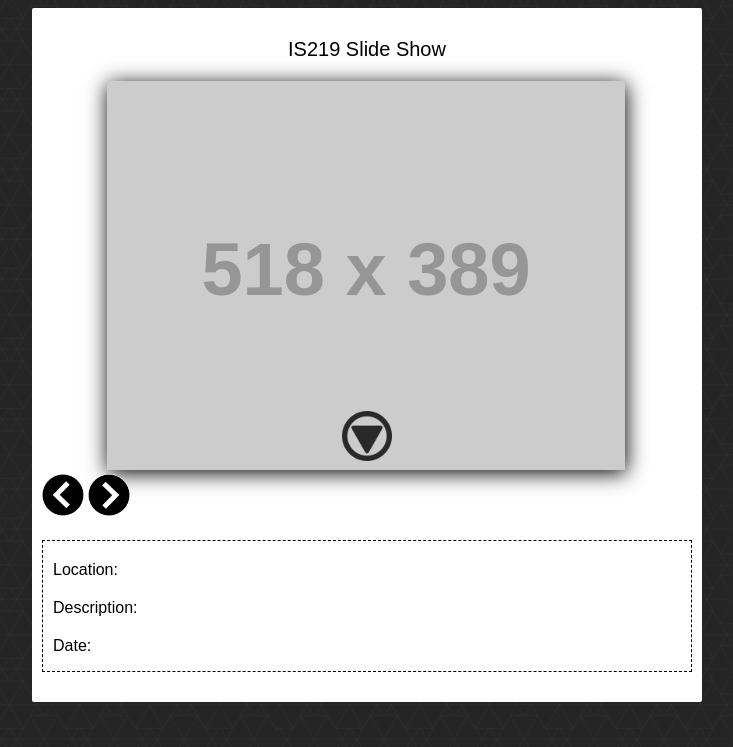
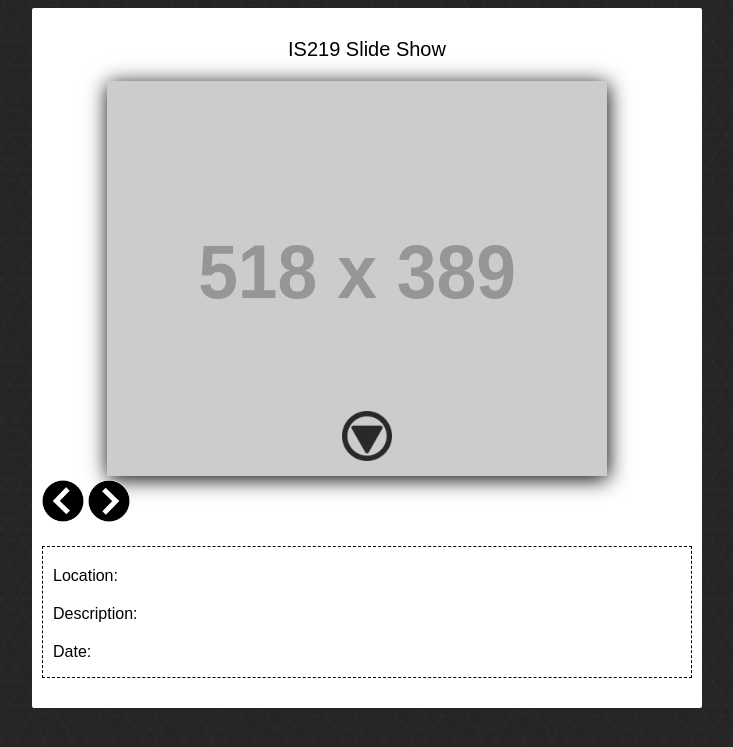
Before and after one commit to skgandhi44/JSON-Gallery, a PHP site: page /index.html in a window 1280 px wide. Shown: the top 747 px of the page, without its empty margins (273-1006 px from the left). Run offline with PHP 8.4, Linux system fonts and the light colour scheme; grey boxes labelled with a size stand in for pictures from a placeholder-image service; some libraries are stand-ins or nearby versions.

Commit message:
Added height and width on ID photo

```diff
--- a/css/style.css
+++ b/css/style.css
@@ -40,6 +40,10 @@ body {
 	box-shadow: 1px 3px 20px 0px;
 }
 
+#photo{
+	height: 395px;
+	width: 500px;
+}
 
 .banner {
 	text-align: center;
```
